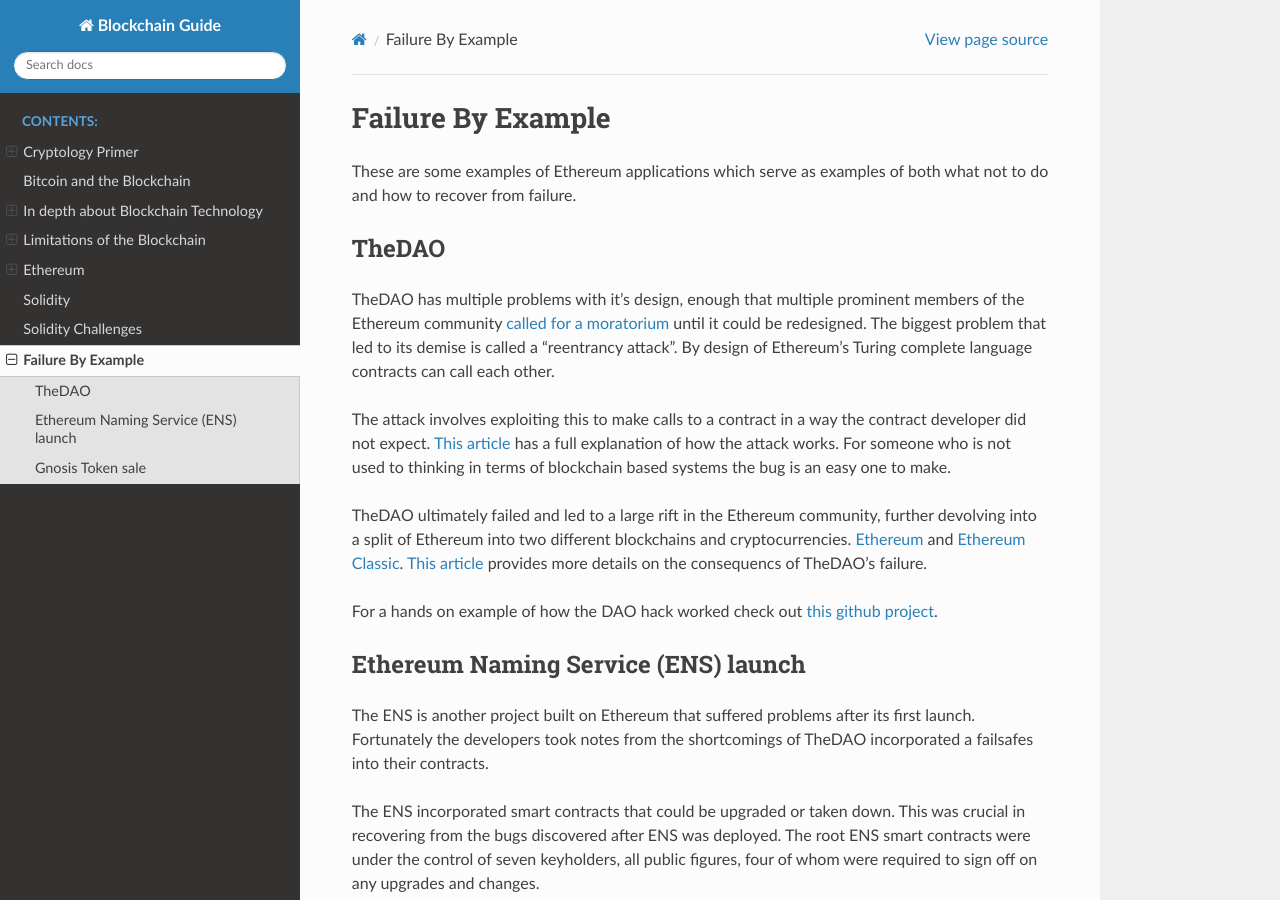
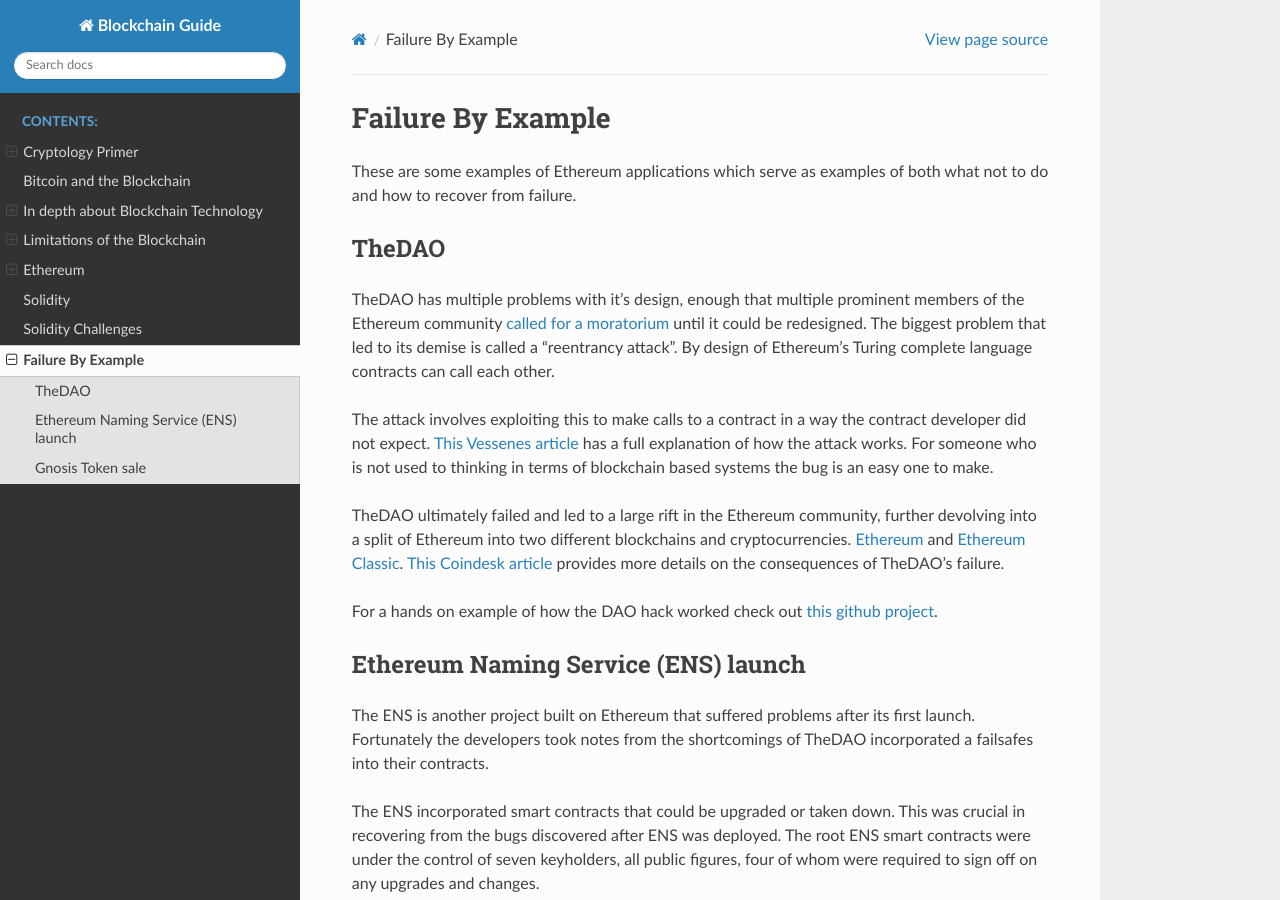
Before and after one commit to Firescar96/blockchain-guide, a Sphinx documentation site: the page built from source/etherfails.rst, in a window 1280 px wide and 900 px high. Built offline with Sphinx 7.4.7 and the Read the Docs theme 2.0.0, drawn with Linux system fonts in a browser that asks for light colours; formulas are drawn with MathJax 3.

Commit message:
fix spelling and link warning

```diff
--- a/source/etherfails.rst
+++ b/source/etherfails.rst
@@ -8,9 +8,10 @@
 TheDAO has multiple problems with it's design, enough that multiple prominent members of the Ethereum community `called for a moratorium <http://hackingdistributed.com/2016/05/27/dao-call-for-moratorium/>`_ until it could be redesigned. The biggest problem that led to its demise is called a “reentrancy attack”. By design of Ethereum's Turing complete language contracts can call each other.
 
 The attack involves exploiting this to make calls to a contract in a way the contract developer did not expect.
-`This article <http://vessenes.com/more-ethereum-attacks-race-to-empty-is-the-real-deal/>`_ has a full explanation of how the attack works. For someone who is not used to thinking in terms of blockchain based systems the bug is an easy one to make.
+`This Vessenes article <http://vessenes.com/more-ethereum-attacks-race-to-empty-is-the-real-deal/>`_ has a full explanation of how the attack works. For someone who is not used to thinking in terms of blockchain based systems the bug is an easy one to make.
 
-TheDAO ultimately failed and led to a large rift in the Ethereum community, further devolving into a split of Ethereum into two different blockchains and cryptocurrencies. `Ethereum <ethereum.org>`_ and `Ethereum Classic <https://ethereumclassic.github.io>`_. `This article <http://www.coindesk.com/dao-attacked-code-issue-leads-60-million-ether-theft/>`_ provides more details on the consequencs of TheDAO's failure.
+TheDAO ultimately failed and led to a large rift in the Ethereum community, further devolving into a split of Ethereum into two different blockchains and cryptocurrencies. `Ethereum <ethereum.org>`_ and `Ethereum Classic <https://ethereumclassic.github.io>`_.
+`This Coindesk article <http://www.coindesk.com/dao-attacked-code-issue-leads-60-million-ether-theft/>`_ provides more details on the consequences of TheDAO's failure.
 
 For a hands on example of how the DAO hack worked check out `this github project <https://github.com/joeb000/mock-dao-hack>`_.
 
```
Also changed, not shown: 5 other files.
